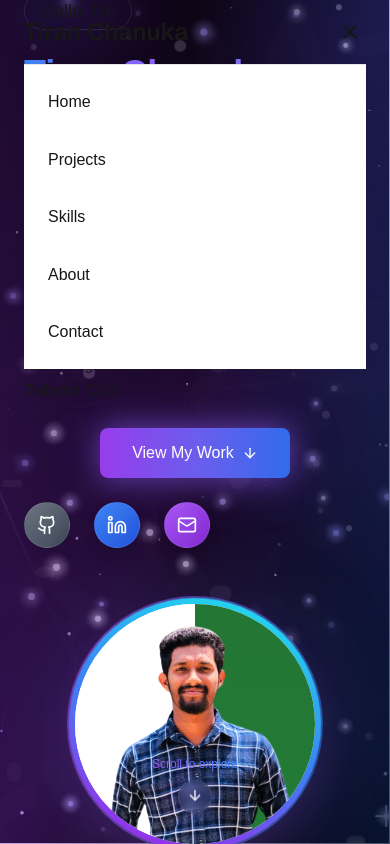
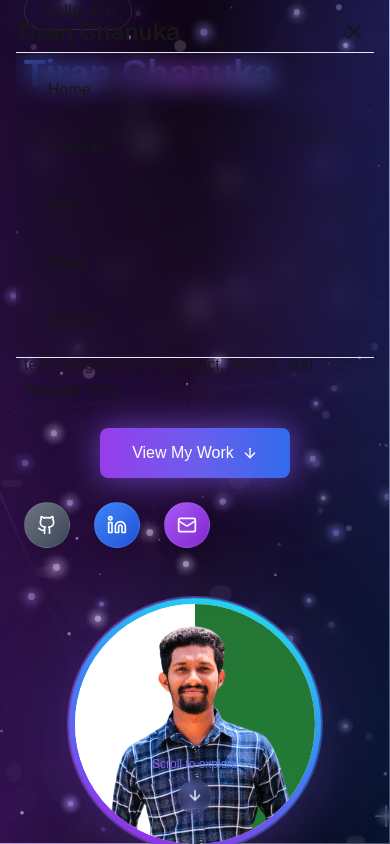
Before and after one commit to TiranChanuka/portfolio-new, a Next.js app: page / in a window 390 px wide. Both pictures are taken after a click on the button "Toggle menu". Shown: the top 844 px of the page. Built offline with nearby package versions, Linux system fonts and the light colour scheme.

Commit message:
fix header

```diff
--- a/src/components/header.tsx
+++ b/src/components/header.tsx
@@ -59,7 +59,7 @@ export function Header() {
   return (
     <header
       className={cn(
-        "fixed top-0 left-0 right-0 z-50 py-4 px-6 transition-all duration-300",
+        "fixed top-0 left-0 right-0 z-50 py-3 sm:py-4 px-4 sm:px-6 transition-all duration-300 min-h-[64px] sm:min-h-[72px]",
         isScrolled
           ? "bg-background/80 backdrop-blur-md border-b border-foreground/10"
           : "bg-transparent"
@@ -112,8 +112,9 @@ export function Header() {
           {/* <ThemeToggle /> */}
           <button
             onClick={() => setMobileMenuOpen(!mobileMenuOpen)}
-            className="text-foreground p-1"
+            className="text-foreground p-2 rounded-md hover:bg-foreground/10 transition-colors mobile-button-improved"
             aria-label="Toggle menu"
+            aria-expanded={mobileMenuOpen}
           >
             {mobileMenuOpen ? (
               <X className="h-6 w-6" />
@@ -131,15 +132,15 @@ export function Header() {
             initial={{ opacity: 0, height: 0 }}
             animate={{ opacity: 1, height: "auto" }}
             exit={{ opacity: 0, height: 0 }}
-            className="md:hidden bg-background"
+            className="md:hidden bg-background/95 backdrop-blur-md border-b border-foreground/10"
           >
-            <nav className="flex flex-col px-6 py-4 gap-4 border-t border-foreground/10 mt-4">
+            <nav className="flex flex-col px-4 sm:px-6 py-3 sm:py-4 gap-2 border-t border-foreground/10">
               {navLinks.map((link) => (
                 <Link
                   key={link.path}
                   href={link.path}
                   onClick={(e) => handleNavClick(e, link.path)}
-                  className="text-foreground/80 hover:text-foreground transition-colors py-2"
+                  className="text-foreground/80 hover:text-foreground transition-colors mobile-nav-link"
                 >
                   {link.name}
                 </Link>
```
